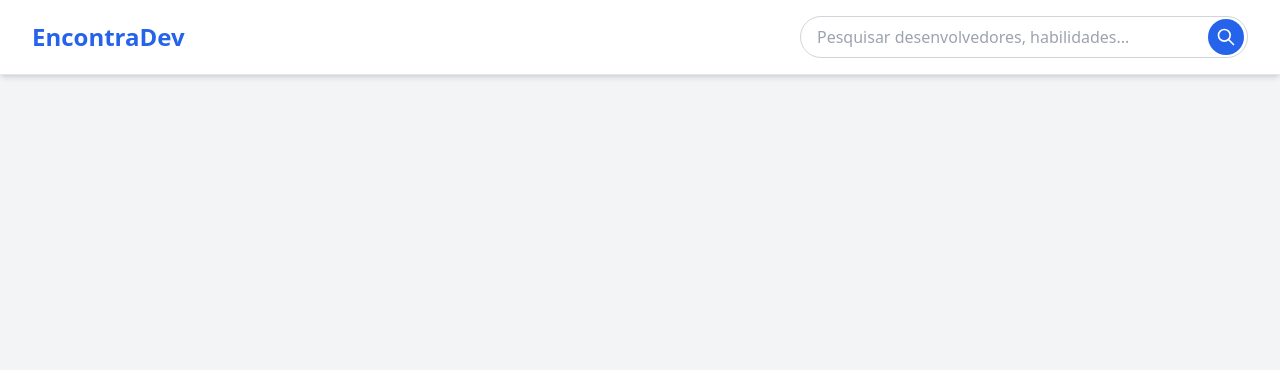
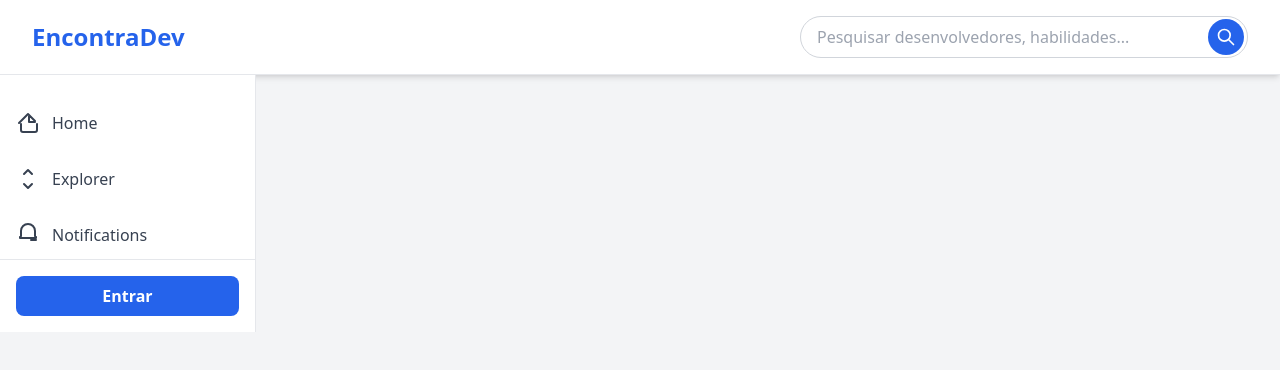
Before and after one commit to ksrkelvin/reactGo_template, a React (Create React App) app in the folder frontend/: page /me in a window 1280 px wide. Shown: the top 370 px of the page. Built offline with nearby package versions, Linux system fonts and the light colour scheme.

Commit message:
Feature: sidebar

```diff
--- a/frontend/package.json
+++ b/frontend/package.json
@@ -13,6 +13,7 @@
     "@types/react-dom": "^19.2.2",
     "react": "^19.2.0",
     "react-dom": "^19.2.0",
+    "react-router-dom": "^7.9.5",
     "react-scripts": "5.0.1",
     "typescript": "^4.9.5",
     "web-vitals": "^2.1.4"
@@ -42,6 +43,7 @@
     ]
   },
   "devDependencies": {
+    "@types/react-router-dom": "^5.3.3",
     "autoprefixer": "^10.4.21",
     "postcss": "^8.5.6",
     "tailwindcss": "^3.4.18"
--- a/frontend/src/App.tsx
+++ b/frontend/src/App.tsx
@@ -1,14 +1,18 @@
 import React from 'react';
-import logo from './logo.svg';
 import './App.css';
 import Navbar from './components/navbar';
+import Sidebar from './components/sidebar';
+import { User } from './domain/models/user.models';
 
 function App() {
+
+	const [userData, setUserData] = React.useState<User>({} as User);
+
   return (
 <div className="h-full bg-gray-100 text-gray-900 flex flex-col min-h-screen">
       <Navbar />
       <div className="flex flex-1 min-h-0">
-        {/* <Sidebar user={user} /> */}
+        <Sidebar user={userData} />
         {/* <MainContent>{children}</MainContent> */}
       </div>
       {/* <Footer /> */}
--- a/frontend/src/components/navbar/index.tsx
+++ b/frontend/src/components/navbar/index.tsx
@@ -1,3 +1,5 @@
+import { toggleSidebar } from "../sidebar";
+
 const NavBar =()=>{
 	return (
 		<nav className="bg-white shadow-md border-b border-gray-200">
@@ -11,7 +13,7 @@ const NavBar =()=>{
 				<div className="flex items-center w-full md:max-w-md justify-between">
 					<button
 						className="md:hidden ml-2 p-2 rounded-lg text-gray-700 hover:bg-gray-100 focus:outline-none focus:ring-2 focus:ring-blue-500"
-						// onClick={() => toggleSidebar()}
+						onClick={() => toggleSidebar()}
 						aria-label="Abrir menu"
 					>
 						<svg xmlns="http://www.w3.org/2000/svg" className="h-6 w-6" fill="none" viewBox="0 0 24 24" stroke="currentColor">
--- /dev/null
+++ b/frontend/src/components/sidebar/index.tsx
@@ -0,0 +1,97 @@
+import { Link, useNavigate } from "react-router-dom";
+import { User } from "../../domain/models/user.models";
+
+interface SideBarProps {
+	user: User;
+}
+
+export default function Sidebar({ user }:  SideBarProps ) {
+  const navigate = useNavigate();
+  return (
+    <aside
+      id="sidebar"
+      className="bg-white w-64 h-full border-r border-gray-200 flex flex-col justify-between transform -translate-x-full md:translate-x-0 transition-transform duration-300 fixed md:static z-50"
+    >
+      <nav className="mt-6 flex-1">
+        <ul className="space-y-2">
+          <li>
+            <Link
+              to="/"
+              className="flex items-center px-4 py-3 text-gray-700 hover:bg-gray-100 rounded-lg transition-colors cursor-pointer"
+            >
+              <svg xmlns="http://www.w3.org/2000/svg" className="h-6 w-6 mr-3" fill="none" viewBox="0 0 24 24" stroke="currentColor">
+                <path strokeLinecap="round" strokeLinejoin="round" strokeWidth={2}
+                  d="M3 12l2-2m0 0l7-7 7 7M13 5v6h6m2 2v6a2 2 0 01-2 2H7a2 2 0 01-2-2v-6"
+                />
+              </svg>
+              Home
+            </Link>
+          </li>
+          <li>
+            <Link
+              to="/explorer"
+              className="flex items-center px-4 py-3 text-gray-700 hover:bg-gray-100 rounded-lg transition-colors cursor-pointer"
+            >
+              <svg xmlns="http://www.w3.org/2000/svg" className="h-6 w-6 mr-3" fill="none" viewBox="0 0 24 24" stroke="currentColor">
+                <path strokeLinecap="round" strokeLinejoin="round" strokeWidth={2}
+                  d="M8 7l4-4 4 4m0 10l-4 4-4-4"
+                />
+              </svg>
+              Explorer
+            </Link>
+          </li>
+          <li>
+            <Link
+              to="/notifications"
+              className="flex items-center px-4 py-3 text-gray-700 hover:bg-gray-100 rounded-lg transition-colors cursor-pointer"
+            >
+              <svg xmlns="http://www.w3.org/2000/svg" className="h-6 w-6 mr-3" fill="none" viewBox="0 0 24 24" stroke="currentColor">
+                <path strokeLinecap="round" strokeLinejoin="round" strokeWidth={2}
+                  d="M15 17h5l-1.405-1.405M19 13V8a7 7 0 10-14 0v5l-1 1v1h16v-1l-1-1z"
+                />
+              </svg>
+              Notifications
+            </Link>
+          </li>
+        </ul>
+      </nav>
+      <div className="border-t border-gray-200 p-4">
+        <IsLoggedIn user={user} />
+      </div>
+    </aside>
+  );
+}
+
+export function IsLoggedIn({ user }:SideBarProps) {
+  const isAuthenticated = user && Object.keys(user).length > 0;
+
+  if (isAuthenticated) {
+    return (
+      <Link to="/me" className="block">
+        <div className="flex items-center space-x-3 hover:bg-gray-100 rounded-lg cursor-pointer p-2">
+          <img src={user.avatar} alt="Avatar" className="h-10 w-10 rounded-full" />
+          <div>
+            <p className="text-gray-900 font-semibold">{user.name}</p>
+            <p className="text-gray-500 text-sm">{user.email}</p>
+          </div>
+        </div>
+      </Link>
+    );
+  } else {
+    return (
+      <Link
+        to="/login"
+        className="block w-full text-center bg-blue-600 hover:bg-blue-700 text-white font-semibold py-2 rounded-lg transition-colors"
+      >
+        Entrar
+      </Link>
+    );
+  }
+}
+
+  export function toggleSidebar() {
+    const sidebar = document.getElementById("sidebar");
+    if (sidebar) {
+      sidebar.classList.toggle("-translate-x-full");
+    }
+  }
--- /dev/null
+++ b/frontend/src/domain/models/user.models.ts
@@ -0,0 +1,6 @@
+export interface User {
+	id: string;
+	name: string;
+	email: string;
+	avatar: string;
+}
--- a/frontend/src/index.tsx
+++ b/frontend/src/index.tsx
@@ -3,13 +3,16 @@ import ReactDOM from 'react-dom/client';
 import './index.css';
 import App from './App';
 import reportWebVitals from './reportWebVitals';
+import { BrowserRouter } from 'react-router-dom';
 
 const root = ReactDOM.createRoot(
   document.getElementById('root') as HTMLElement
 );
 root.render(
   <React.StrictMode>
-    <App />
+    <BrowserRouter>
+      <App />
+    </BrowserRouter>
   </React.StrictMode>
 );
 
```
Also changed, not shown: 1 other file (tests, documents, lock files or other folders).
